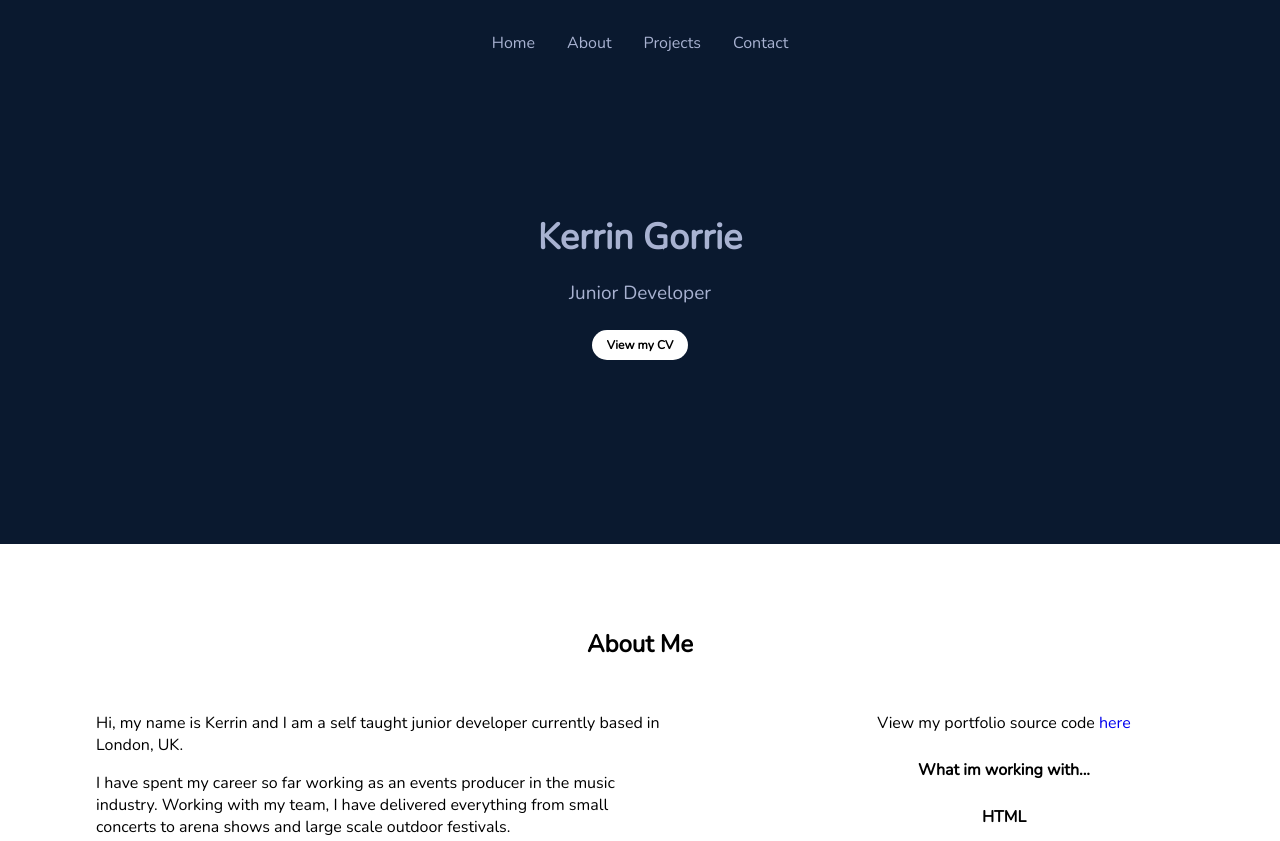
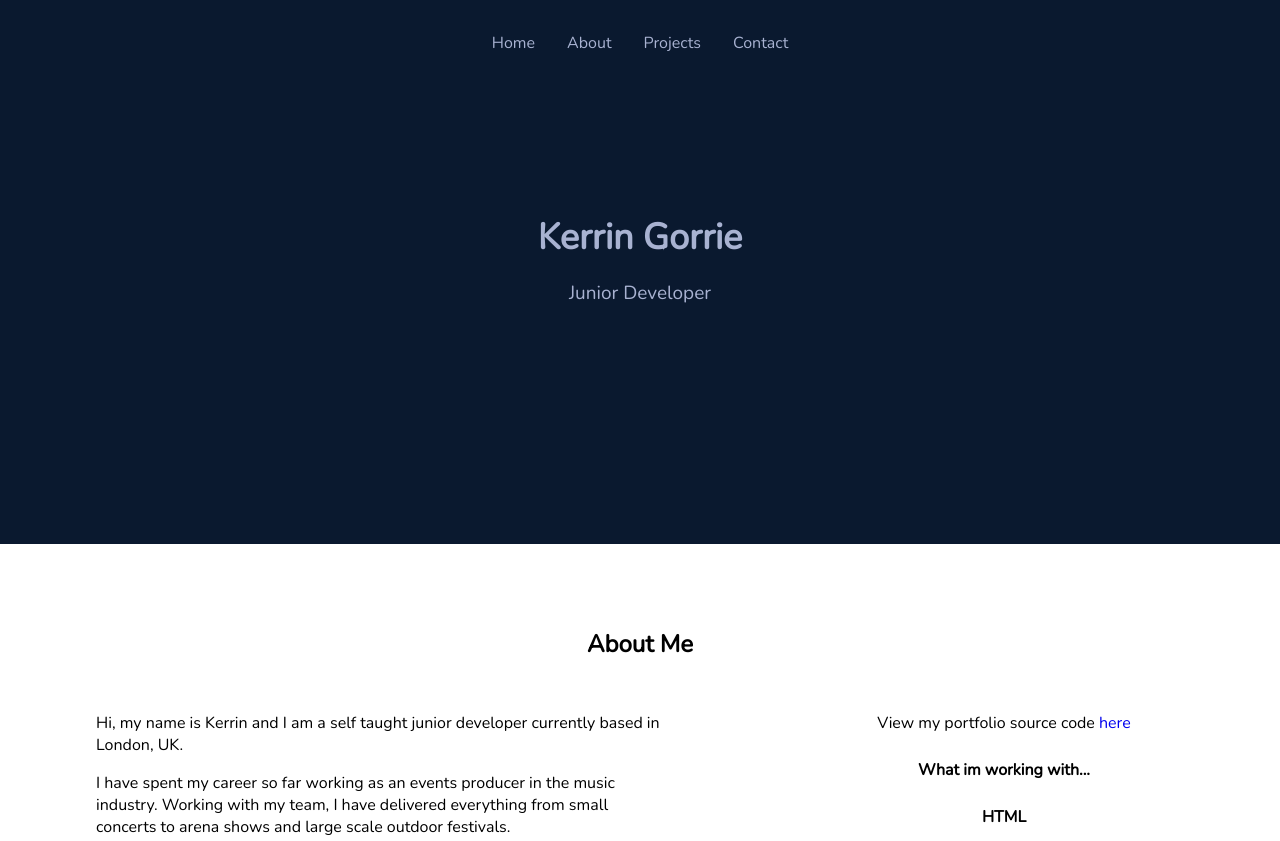
Before and after one commit to itskerrin/personal-portfolio, a plain HTML site: page index.html in a window 1280 px wide. Shown: the top 841 px of the page. Drawn offline with nearby package versions, Linux system fonts and the light colour scheme.

Commit message:
removed folder

```diff
--- a/index.html
+++ b/index.html
@@ -30,7 +30,6 @@
       <div class="content" id="home">
         <h1 class="title">Kerrin Gorrie</h1>
         <span class="sub-title">Junior Developer</span>
-      <div><a href="/CV/Kerrin_Gorrie_DevCV21.pdf" target="_blank" rel="noopener noreferrer"><button class="cv-btn">View my CV</button></a></div>
       </div>
     </div>
 
```
Also changed, not shown: 3 other files.
